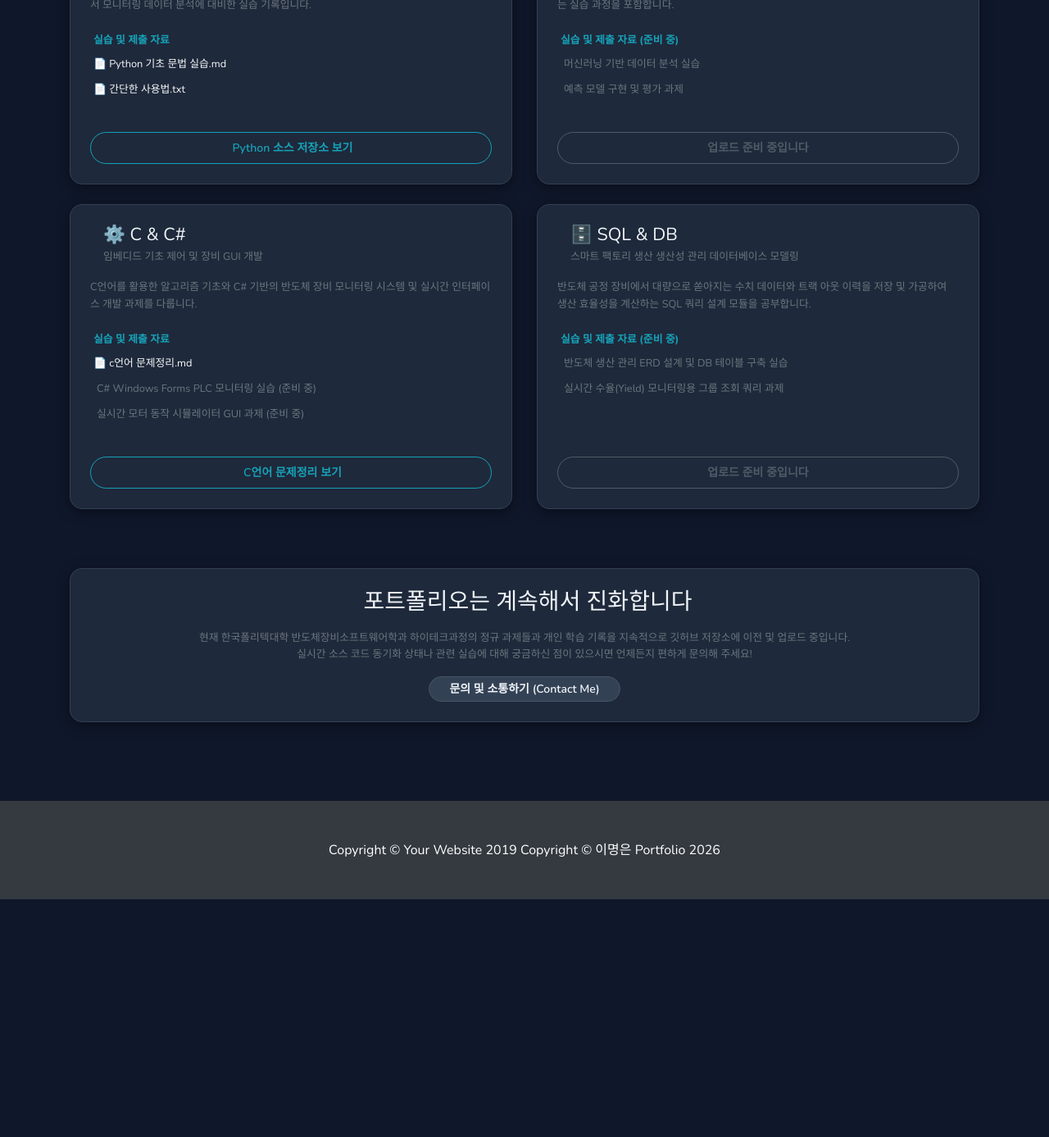
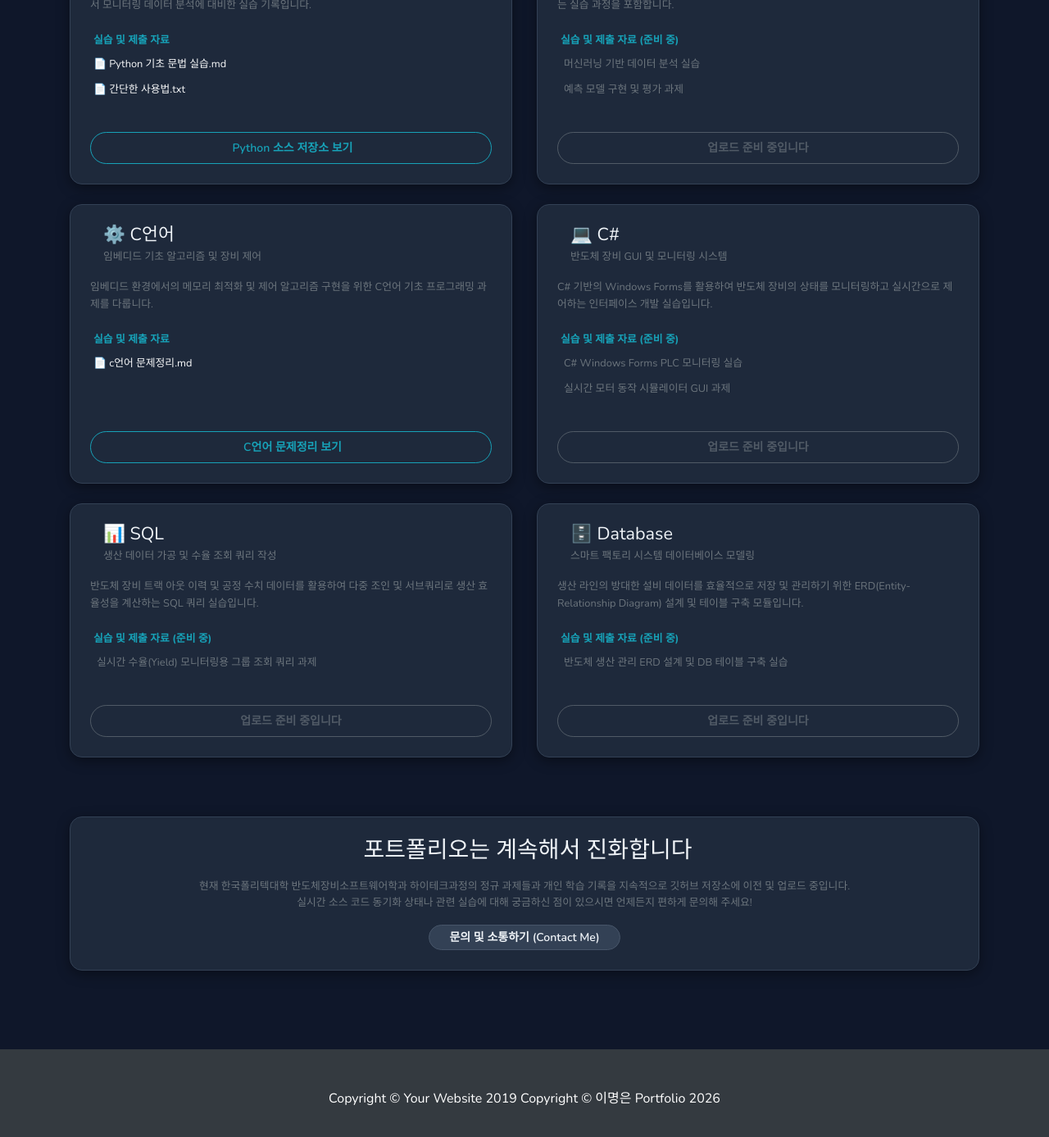
Before and after one commit to lee-myeong-eun/lee-myeong-eun.github.io, a Jekyll site: the page built from _pages/assignments.html, in a window 1280 px wide and 1400 px high, scrolled down 746 px. Shown: the top 1387 px of the window at 82% size. Built offline with Jekyll 4.4.1, drawn with Linux system fonts in a browser that asks for light colours; before the commit the page ends 1843 px from its top, so only the background shows below that.

Commit message:
c언어 색상과 카드 분리

```diff
--- a/_pages/assignments.html
+++ b/_pages/assignments.html
@@ -98,7 +98,7 @@ permalink: /assignments/
         </div>
       </div>
 
-      <!-- Card 3: C / C++ Embedded -->
+      <!-- Card 3: C언어 -->
       <div class="col-lg-6 mb-4 animate-fade-in-up delay-400">
         <div class="card h-100 border-0 shadow welcome-box p-4">
           <div class="d-flex align-items-center mb-3">
@@ -106,12 +106,12 @@ permalink: /assignments/
               <i class="fa fa-gears"></i>
             </div>
             <div>
-              <h3 class="mb-0 text-gradient" style="font-size: 1.35rem;">⚙️ C & C#</h3>
-              <span class="small text-muted">임베디드 기초 제어 및 장비 GUI 개발</span>
+              <h3 class="mb-0 text-gradient" style="font-size: 1.35rem;">⚙️ C언어</h3>
+              <span class="small text-muted">임베디드 기초 알고리즘 및 장비 제어</span>
             </div>
           </div>
           <p class="small text-muted mb-4" style="line-height: 1.6;">
-            C언어를 활용한 알고리즘 기초와 C# 기반의 반도체 장비 모니터링 시스템 및 실시간 인터페이스 개발 과제를 다룹니다.
+            임베디드 환경에서의 메모리 최적화 및 제어 알고리즘 구현을 위한 C언어 기초 프로그래밍 과제를 다룹니다.
           </p>
 
           <div class="flex-grow-1">
@@ -121,12 +121,6 @@ permalink: /assignments/
                 <a href="{{ site.baseurl }}/assignments/c-programming/" class="text-light text-hover-glow d-block text-truncate" title="C언어 문제정리">
                   📄 c언어 문제정리.md
                 </a>
-              </li>
-              <li class="mb-2 text-muted">
-                <i class="fa fa-clock-o mr-1"></i>C# Windows Forms PLC 모니터링 실습 (준비 중)
-              </li>
-              <li class="text-muted">
-                <i class="fa fa-clock-o mr-1"></i>실시간 모터 동작 시뮬레이터 GUI 과제 (준비 중)
               </li>
             </ul>
           </div>
@@ -139,20 +133,89 @@ permalink: /assignments/
         </div>
       </div>
 
-      <!-- Card 4: Database & SQL -->
+      <!-- Card 4: C# -->
+      <div class="col-lg-6 mb-4 animate-fade-in-up delay-450">
+        <div class="card h-100 border-0 shadow welcome-box p-4">
+          <div class="d-flex align-items-center mb-3">
+            <div class="icon-wrapper mr-3" style="font-size: 2.2rem; color: #c084fc;">
+              <i class="fa fa-desktop"></i>
+            </div>
+            <div>
+              <h3 class="mb-0 text-gradient" style="font-size: 1.35rem;">💻 C#</h3>
+              <span class="small text-muted">반도체 장비 GUI 및 모니터링 시스템</span>
+            </div>
+          </div>
+          <p class="small text-muted mb-4" style="line-height: 1.6;">
+            C# 기반의 Windows Forms를 활용하여 반도체 장비의 상태를 모니터링하고 실시간으로 제어하는 인터페이스 개발 실습입니다.
+          </p>
+
+          <div class="flex-grow-1">
+            <span class="d-block small text-info font-weight-bold mb-2"><i class="fa fa-folder-open mr-1"></i>실습 및 제출 자료 (준비 중)</span>
+            <ul class="list-unstyled small pl-1 mb-4" style="line-height: 1.8;">
+              <li class="mb-2 text-muted">
+                <i class="fa fa-clock-o mr-1"></i>C# Windows Forms PLC 모니터링 실습
+              </li>
+              <li class="text-muted">
+                <i class="fa fa-clock-o mr-1"></i>실시간 모터 동작 시뮬레이터 GUI 과제
+              </li>
+            </ul>
+          </div>
+
+          <div class="mt-3">
+            <a href="https://github.com/lee-myeong-eun" target="_blank" class="btn btn-outline-secondary btn-sm btn-block py-2 disabled">
+              업로드 준비 중입니다
+            </a>
+          </div>
+        </div>
+      </div>
+
+      <!-- Card 5: SQL -->
       <div class="col-lg-6 mb-4 animate-fade-in-up delay-500">
         <div class="card h-100 border-0 shadow welcome-box p-4">
           <div class="d-flex align-items-center mb-3">
             <div class="icon-wrapper mr-3" style="font-size: 2.2rem; color: #10b981;">
+              <i class="fa fa-table"></i>
+            </div>
+            <div>
+              <h3 class="mb-0 text-gradient" style="font-size: 1.35rem;">📊 SQL</h3>
+              <span class="small text-muted">생산 데이터 가공 및 수율 조회 쿼리 작성</span>
+            </div>
+          </div>
+          <p class="small text-muted mb-4" style="line-height: 1.6;">
+            반도체 장비 트랙 아웃 이력 및 공정 수치 데이터를 활용하여 다중 조인 및 서브쿼리로 생산 효율성을 계산하는 SQL 쿼리 실습입니다.
+          </p>
+
+          <div class="flex-grow-1">
+            <span class="d-block small text-info font-weight-bold mb-2"><i class="fa fa-folder-open mr-1"></i>실습 및 제출 자료 (준비 중)</span>
+            <ul class="list-unstyled small pl-1 mb-4" style="line-height: 1.8;">
+              <li class="mb-2 text-muted">
+                <i class="fa fa-clock-o mr-1"></i>실시간 수율(Yield) 모니터링용 그룹 조회 쿼리 과제
+              </li>
+            </ul>
+          </div>
+
+          <div class="mt-3">
+            <a href="https://github.com/lee-myeong-eun" target="_blank" class="btn btn-outline-secondary btn-sm btn-block py-2 disabled">
+              업로드 준비 중입니다
+            </a>
+          </div>
+        </div>
+      </div>
+
+      <!-- Card 6: Database (DB) -->
+      <div class="col-lg-6 mb-4 animate-fade-in-up delay-600">
+        <div class="card h-100 border-0 shadow welcome-box p-4">
+          <div class="d-flex align-items-center mb-3">
+            <div class="icon-wrapper mr-3" style="font-size: 2.2rem; color: #3b82f6;">
               <i class="fa fa-database"></i>
             </div>
             <div>
-              <h3 class="mb-0 text-gradient" style="font-size: 1.35rem;">🗄️ SQL & DB</h3>
-              <span class="small text-muted">스마트 팩토리 생산 생산성 관리 데이터베이스 모델링</span>
+              <h3 class="mb-0 text-gradient" style="font-size: 1.35rem;">🗄️ Database</h3>
+              <span class="small text-muted">스마트 팩토리 시스템 데이터베이스 모델링</span>
             </div>
           </div>
           <p class="small text-muted mb-4" style="line-height: 1.6;">
-            반도체 공정 장비에서 대량으로 쏟아지는 수치 데이터와 트랙 아웃 이력을 저장 및 가공하여 생산 효율성을 계산하는 SQL 쿼리 설계 모듈을 공부합니다.
+            생산 라인의 방대한 설비 데이터를 효율적으로 저장 및 관리하기 위한 ERD(Entity-Relationship Diagram) 설계 및 테이블 구축 모듈입니다.
           </p>
 
           <div class="flex-grow-1">
@@ -160,9 +223,6 @@ permalink: /assignments/
             <ul class="list-unstyled small pl-1 mb-4" style="line-height: 1.8;">
               <li class="mb-2 text-muted">
                 <i class="fa fa-clock-o mr-1"></i>반도체 생산 관리 ERD 설계 및 DB 테이블 구축 실습
-              </li>
-              <li class="text-muted">
-                <i class="fa fa-clock-o mr-1"></i>실시간 수율(Yield) 모니터링용 그룹 조회 쿼리 과제
               </li>
             </ul>
           </div>
```
Also changed, not shown: _pages/c-programming-problems.md (+1 -1 lines).
